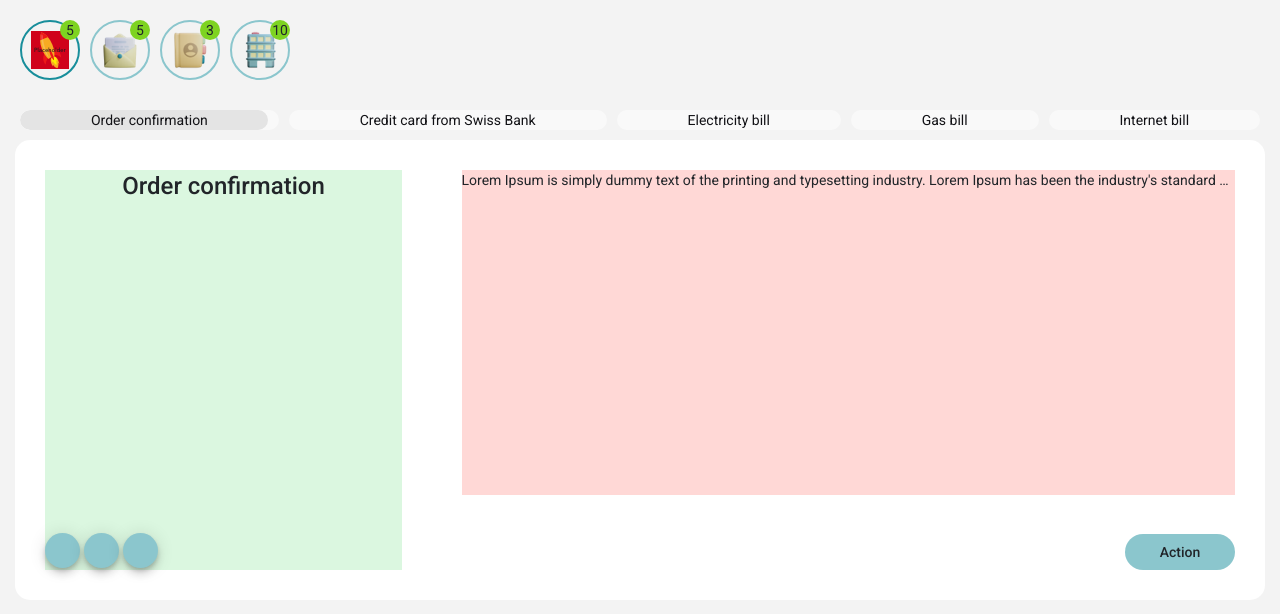
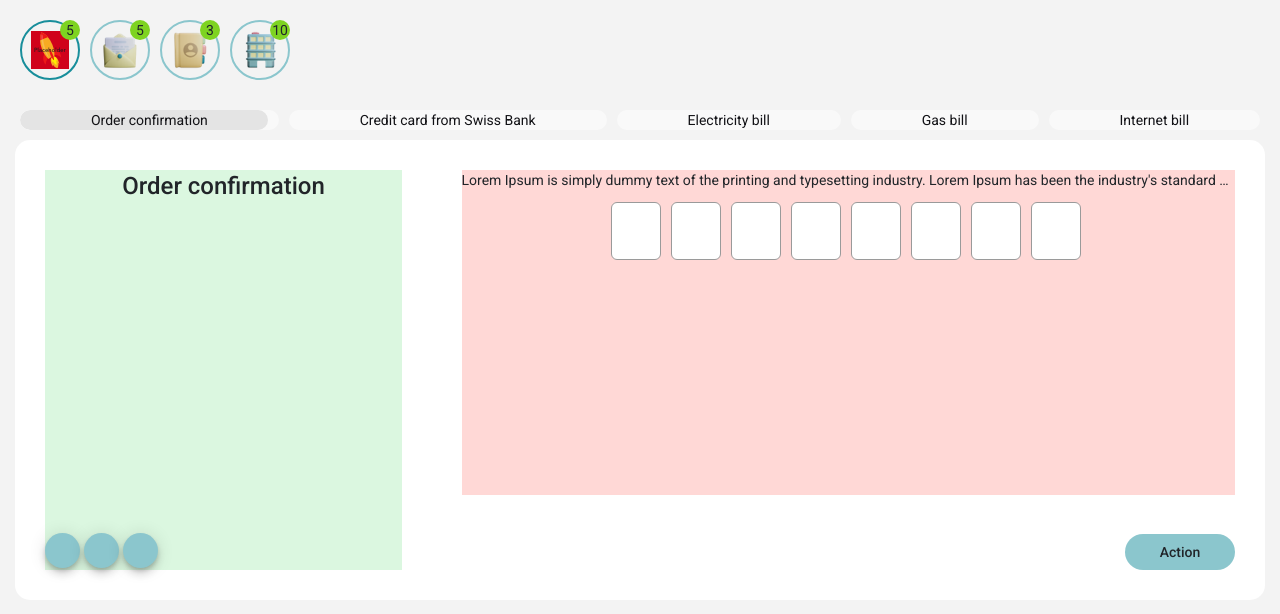
Before and after one commit to lengoctruong/peax-demo, an Angular app: page / in a window 1280 px wide. Shown: the top 614 px of the page. Built offline with nearby package versions, Linux system fonts and the light colour scheme.

Commit message:
Update enter activation code

```diff
--- a/src/app/task-content/task-content.component.html
+++ b/src/app/task-content/task-content.component.html
@@ -2,8 +2,22 @@
   <div class="task-content_card">
     <p class="task-content__paraph">{{ content }}</p>
     <!-- <img src="{{ img }}" alt="task content" /> -->
+    <div class="activation-code-form" id="activation-code-id" #activationCode>
+
+      <input class="activation-code" type="number" maxlength="1"  [value]="activationCode"  onKeyPress="if(this.value.length==1) return false;" #name/>
+      <input class="activation-code" type="number" maxlength="1"  [value]="activationCode" onKeyPress="if(this.value.length==1) return false;"/>
+      <input class="activation-code" type="number" maxlength="1"  [value]="activationCode" onKeyPress="if(this.value.length==1) return false;"/>
+      <input class="activation-code" type="number" maxlength="1"  [value]="activationCode" onKeyPress="if(this.value.length==1) return false;"/>
+      <input class="activation-code" type="number" maxlength="1"  [value]="activationCode" onKeyPress="if(this.value.length==1) return false;"/>
+      <input class="activation-code" type="number" maxlength="1"  [value]="activationCode" onKeyPress="if(this.value.length==1) return false;"/>
+      <input class="activation-code" type="number" maxlength="1"  [value]="activationCode" onKeyPress="if(this.value.length==1) return false;"/>
+      <input class="activation-code" type="number" maxlength="1"  [value]="activationCode" onKeyPress="if(this.value.length==1) return false;"/>
+
+
+
+    </div>
   </div>
   <div class="task-content__button">
-    <button mat-button class="btn-primary-action">Action</button>
+    <button mat-button class="btn-primary-action" (click)="addError()">Action</button>
   </div>
 </div>
--- a/src/app/task-content/task-content.component.scss
+++ b/src/app/task-content/task-content.component.scss
@@ -36,4 +36,65 @@
       background: #8bc6cd;
     }
   }
+  .activation-code-form
+{
+  height: 58px;
+  width: 484px;
+  margin: auto;
+
+
+
+  input
+  {
+    border-radius: 6px;
+    border: 1px solid rgb(154, 154, 154);
+    height: 58px;
+    width: 50px;
+    margin: 0 5px;
+    font-size: 30px;
+    caret-color: #188E9B;
+    text-align: center;
+
+    &.error
+    {
+      animation: shake 0.29s 2 linear;
+      border-color: #D0021B;
+    }
+  }
 }
+
+@keyframes shake {
+  // 0% { transform: translateX(0); }
+  // 25% { transform: translateX(8px); }
+  // 75% { transform: translateX(0px); }
+  // 100% { transform: translateX(10px);}
+  0% {
+    transform: translate(6px, 0);
+  }
+  50% {
+    transform: translate(-3px, 0);
+  }
+  100% {
+    transform: translate(0, 0);
+  }
+}
+
+// Remove Arrows/Spinners
+/* Chrome, Safari, Edge, Opera */
+input::-webkit-outer-spin-button,
+input::-webkit-inner-spin-button {
+  -webkit-appearance: none;
+  margin: 0;
+}
+
+/* Firefox */
+input[type=number] {
+  -moz-appearance: textfield;
+}
+
+input[type=number]:focus {
+ outline: none;
+ border:1px solid #188E9B;
+
+}
+}
--- a/src/app/task-content/task-content.component.ts
+++ b/src/app/task-content/task-content.component.ts
@@ -1,4 +1,10 @@
-import { Component, Input, OnInit } from '@angular/core';
+import {
+  Component,
+  Input,
+  OnInit,
+  HostListener,
+  ViewChild,
+} from '@angular/core';
 
 @Component({
   selector: 'app-task-content',
@@ -8,8 +14,61 @@ import { Component, Input, OnInit } from '@angular/core';
 export class TaskContentComponent implements OnInit {
   @Input() content = '';
   @Input() img = '';
-
+  @ViewChild('activationCode') activationCode;
   constructor() {}
 
   ngOnInit(): void {}
+
+  addError() {
+    const numberArray = document.querySelectorAll('.activation-code');
+
+    numberArray.forEach((element) => {
+      element.classList.add('error');
+    });
+    setTimeout(() => {
+      this.removeError(numberArray);
+    }, 850);
+    this.clearNumberField();
+  }
+
+  removeError(numberArray: any) {
+    numberArray.forEach((element) => {
+      element.classList.remove('error');
+    });
+  }
+  @HostListener('keyup', ['$event']) onKeyDown(e: any) {
+    var key = e.keyCode || e.charCode;
+    let previous: any = e.srcElement.previousSibling;
+    if (key == 8 || key == 46) {
+      if (previous != null) {
+        previous.focus();
+        return;
+      }
+    }
+    if (e.srcElement.maxLength === e.srcElement.value.length) {
+      e.preventDefault();
+
+      let nextControl: any = e.srcElement.nextElementSibling;
+      while (true) {
+        if (nextControl) {
+          if (nextControl.type === e.srcElement.type) {
+            nextControl.focus();
+            return;
+          } else {
+            nextControl = nextControl.nextElementSibling;
+          }
+        } else {
+          return;
+        }
+      }
+    }
+  }
+
+  clearNumberField() {
+    const children = this.activationCode.nativeElement.children;
+    for (let child of children) {
+      child.value = '';
+    }
+    children[0].focus();
+  }
 }
```
